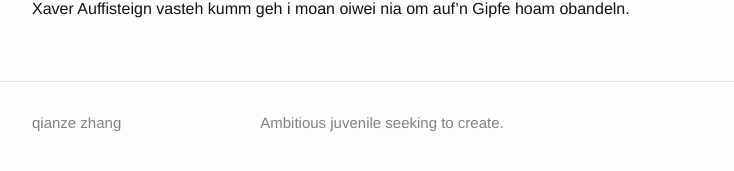
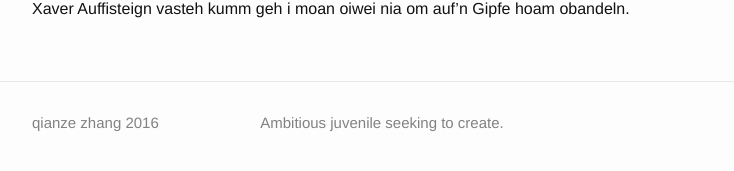
Before and after one commit to midzer/urban-theme, a Jekyll site: the page built from about.md, in a window 1280 px wide. Shown: the part 595-766 px from the top of the page, without its empty margins (268-1002 px from the left). Built offline with Jekyll 4.4.1, drawn with Linux system fonts in a browser that asks for light colours.

Commit message:
Update footer.html

```diff
--- a/_includes/footer.html
+++ b/_includes/footer.html
@@ -5,7 +5,7 @@
     <div class="footer-col-wrapper">
       <div class="footer-col  footer-col-1">
         <ul class="contact-list">
-          <li>{{ site.title }}</li>
+          <li>{{ site.title }} 2016</li>
         </ul>
       </div>
 
```
